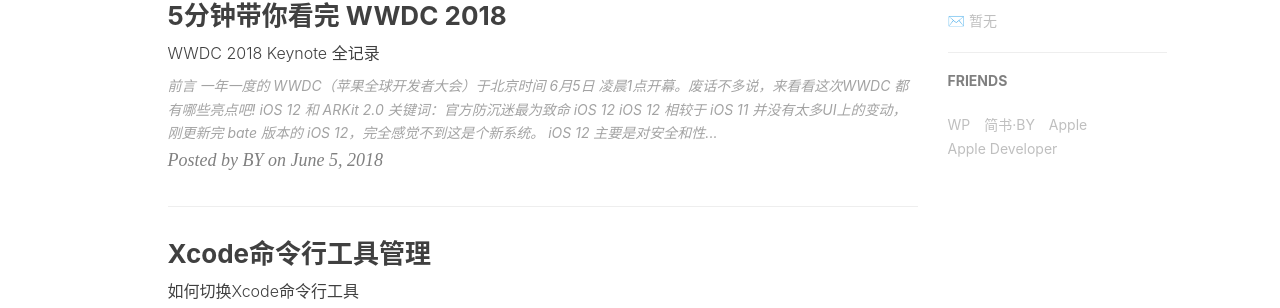
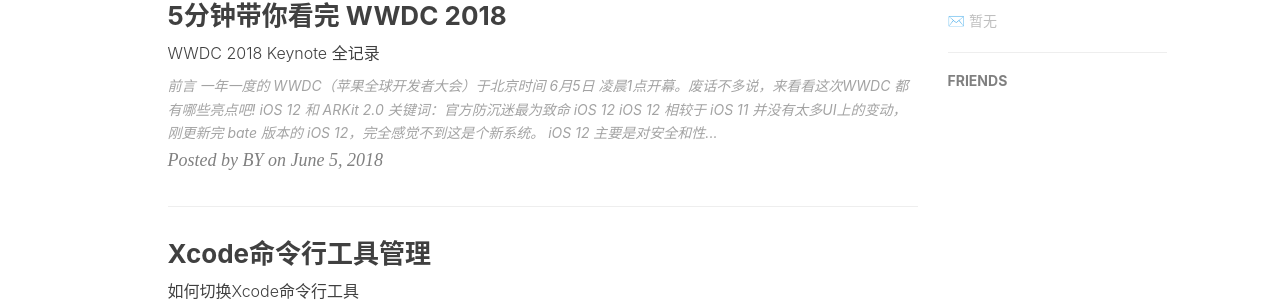
Before and after one commit to rz8yzk/rz8yzk.github.io, a Jekyll site: the page built from index.html, in a window 1280 px wide. Shown: the part 927-1235 px from the top of the page. Built offline with Jekyll 4.4.1, drawn with Linux system fonts in a browser that asks for light colours; nearby versions of some CDN libraries; formulas are drawn with MathJax 3; the list of posts is cut into pages by our own code; comment, search, counter and statistics services are not loaded; some of the changed lines change nothing that is shown.

Commit message:
Update _config.yml

```diff
--- a/_config.yml
+++ b/_config.yml
@@ -96,16 +96,16 @@
 # Friends
 friends: [
     {
-        title: "WP",
-        href: "https://wangpei.ink"
+#        title: "WP",
+#        href: "https://wangpei.ink"
     },{
-        title: "简书·BY",
-        href: "http://www.jianshu.com/u/e71990ada2fd"
+#        title: "简书·BY",
+#        href: "http://www.jianshu.com/u/e71990ada2fd"
     },{
-        title: "Apple",
-        href: "https://apple.com"
+#       title: "Apple",
+#       href: "https://apple.com"
     },{
-        title: "Apple Developer",
-        href: "https://developer.apple.com/"
+#        title: "Apple Developer",
+#        href: "https://developer.apple.com/"
     }
 ]
```
